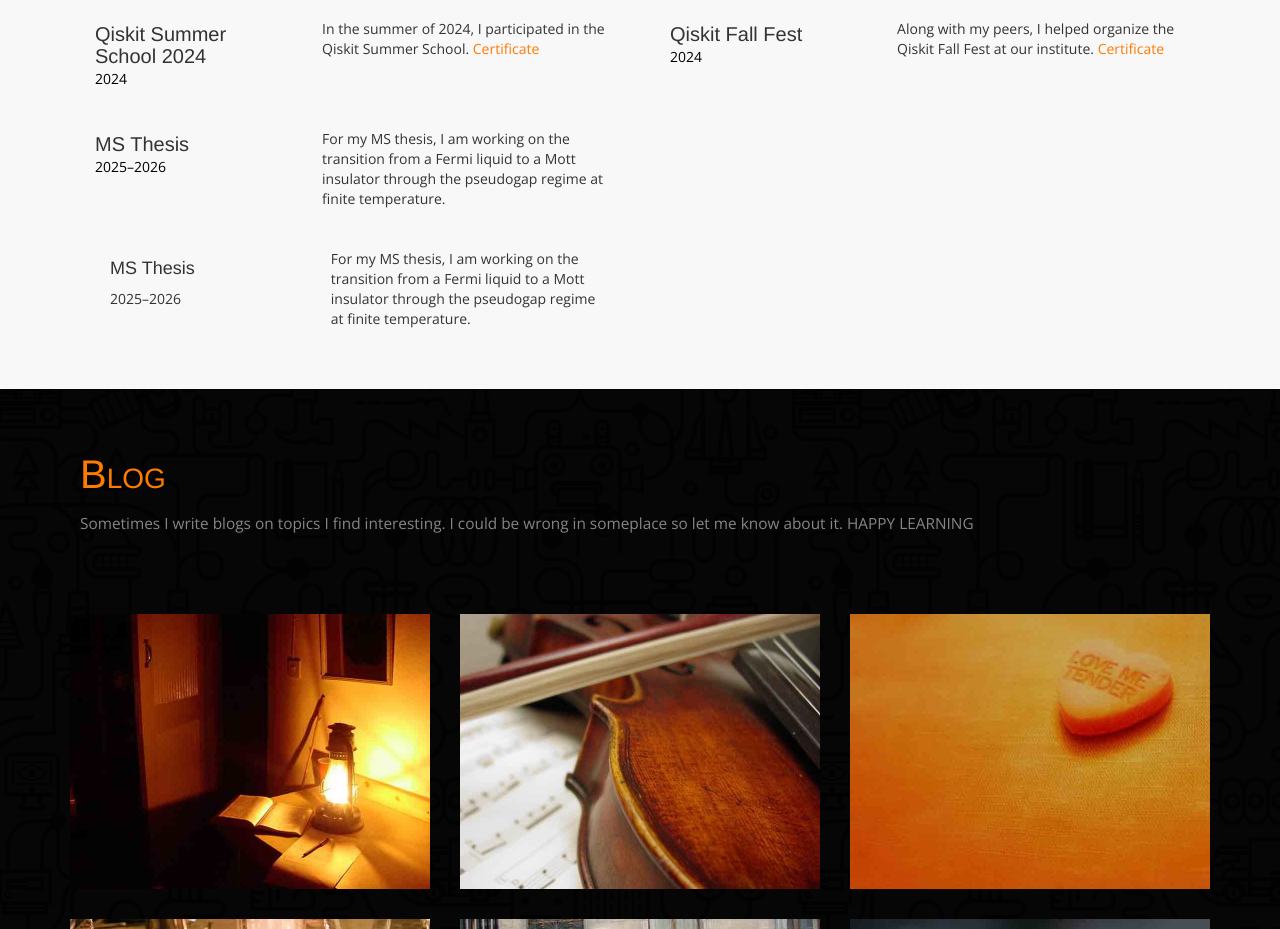
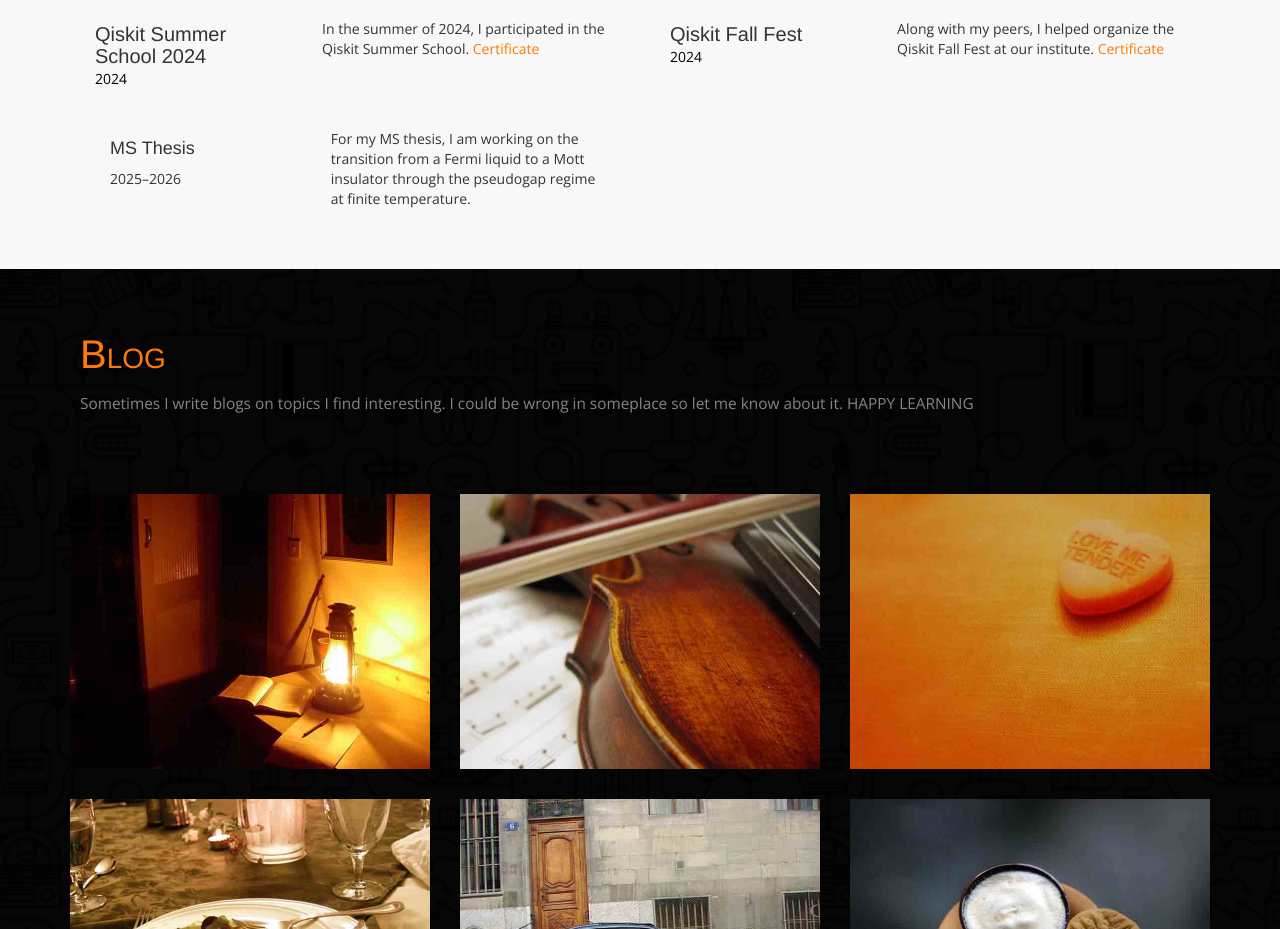
Before and after one commit to soudip-kundu/soudip-kundu.github.io, a plain HTML site: page index.html in a window 1280 px wide. Shown: the part 2940-3869 px from the top of the page. Drawn offline with nearby package versions, Linux system fonts and the light colour scheme.

Commit message:
Update index.html

```diff
--- a/index.html
+++ b/index.html
@@ -347,17 +347,6 @@ by transfer matrix method" here is the link to the project <a href="https://gith
 <div class="row experience-details">
 
   <!-- MS Thesis -->
-  <div class="col-md-6">
-    <div class="col-md-5">
-      <div class="pull-left">
-        <h4>MS Thesis</h4>
-        <span>2025–2026</span>
-      </div>
-    </div>
-    <div class="col-md-7">
-      For my MS thesis, I am working on the transition from a Fermi liquid to a Mott insulator through the pseudogap regime at finite temperature.
-    </div>
-  </div>
 
 </div>
 <div class="col-md-6 clickable-card"
```
